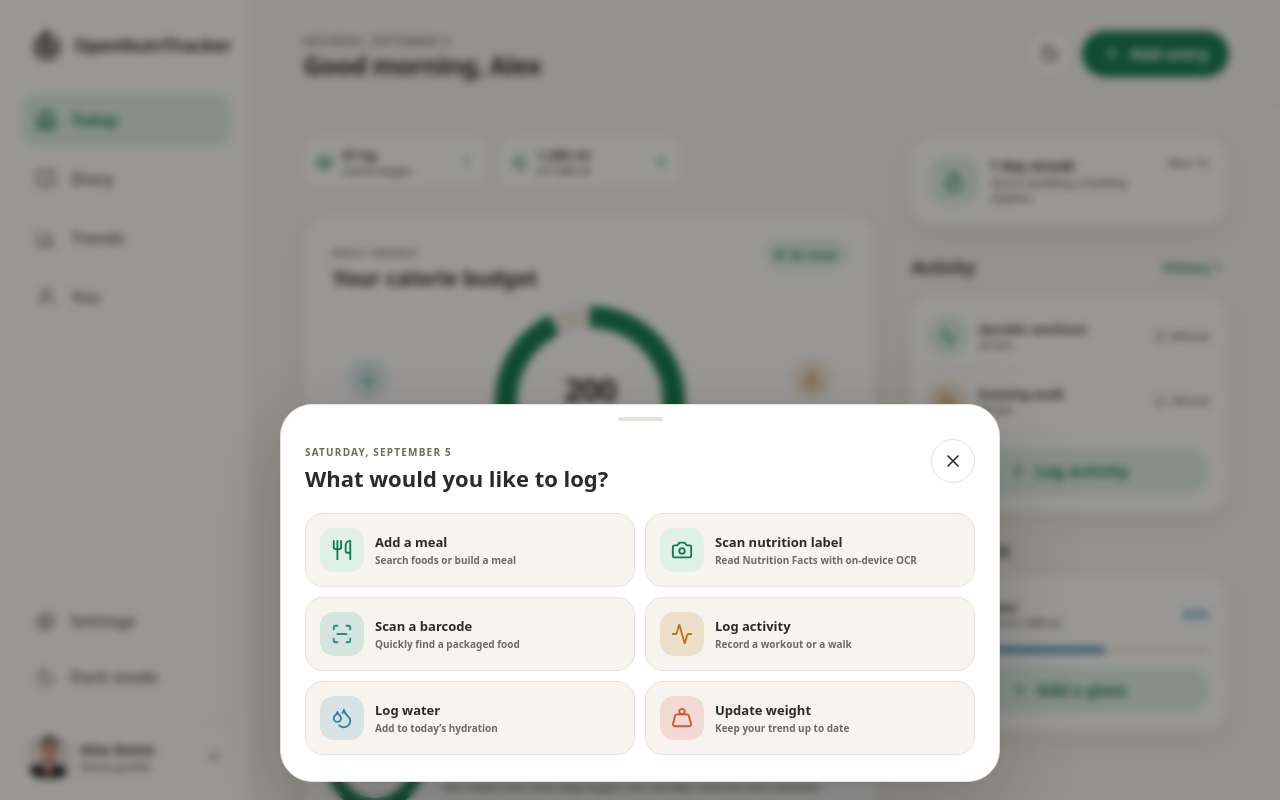
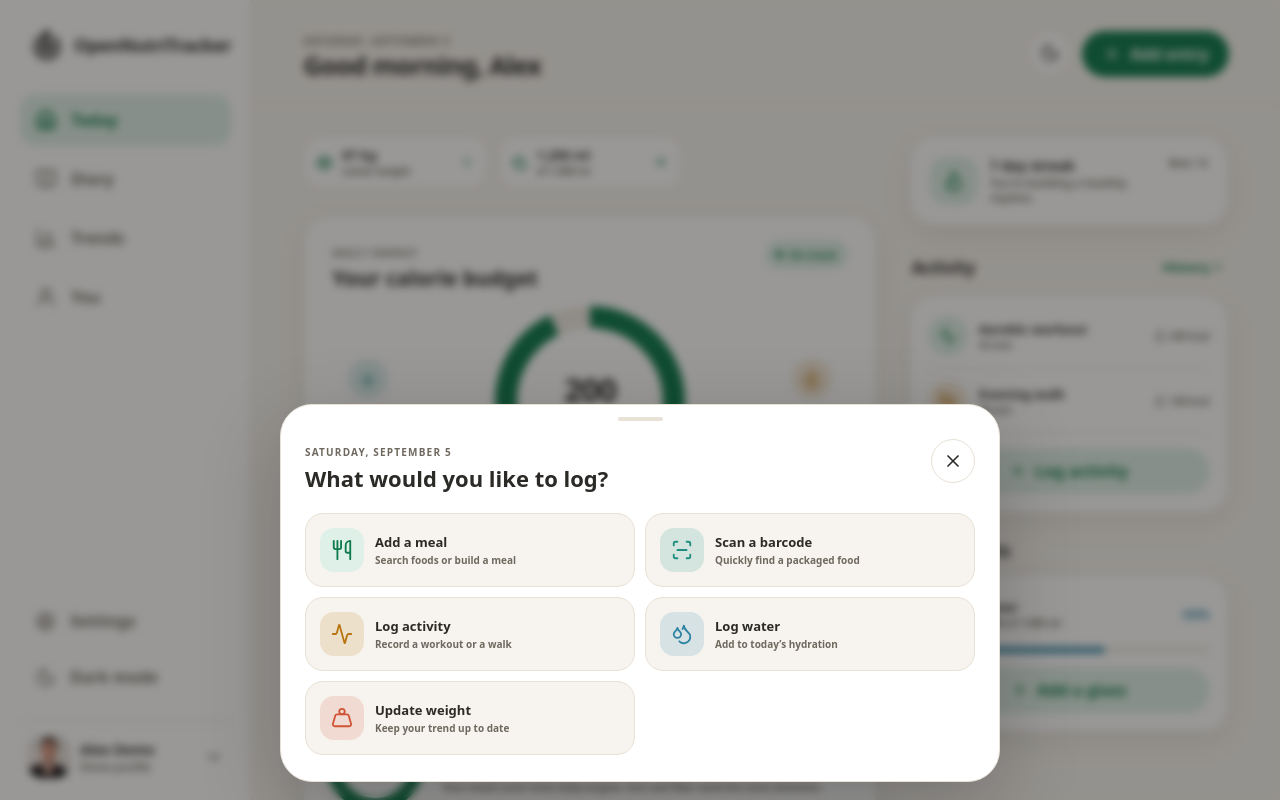
Before and after one commit to hetanthakkar/OpenNutriTracker-Web, a Next.js app: page / in a window 1280 px wide. Both pictures are taken after a click on the button "Add entry". Shown: the top 800 px of the page. Built offline with nearby package versions, Linux system fonts and the light colour scheme; a web font is replaced by a local one.

Commit message:
remove nutrition label OCR feature

```diff
--- a/components/app-shell.tsx
+++ b/components/app-shell.tsx
@@ -2,7 +2,7 @@
 
 import { useEffect, useState } from "react";
 import {
-  Activity, BarChart3, BookOpen, Camera, ChevronDown, Home, Moon, Plus, Settings,
+  Activity, BarChart3, BookOpen, ChevronDown, Home, Moon, Plus, Settings,
   Sun, UserRound, Utensils, Weight, X, Droplets, ScanLine,
 } from "lucide-react";
 import Image from "next/image";
@@ -11,7 +11,6 @@ import { DiaryView } from "./diary-view";
 import { TrendsView } from "./trends-view";
 import { ProfileView } from "./profile-view";
 import { SettingsView, type SettingsPanelId } from "./settings-view";
-import { NutritionLabelScanner } from "./nutrition-label-scanner";
 
 export type PageId = "home" | "diary" | "trends" | "profile" | "settings";
 
@@ -23,19 +22,17 @@ const navigation = [
 ];
 
 const addActions = [
-  { id: "meal", label: "Add a meal", detail: "Search foods or build a meal", icon: Utensils, tone: "green" },
-  { id: "nutrition-label", label: "Scan nutrition label", detail: "Read Nutrition Facts with on-device OCR", icon: Camera, tone: "green" },
-  { id: "barcode", label: "Scan a barcode", detail: "Quickly find a packaged food", icon: ScanLine, tone: "teal" },
-  { id: "activity", label: "Log activity", detail: "Record a workout or a walk", icon: Activity, tone: "amber" },
-  { id: "water", label: "Log water", detail: "Add to today’s hydration", icon: Droplets, tone: "blue" },
-  { id: "weight", label: "Update weight", detail: "Keep your trend up to date", icon: Weight, tone: "coral" },
+  { label: "Add a meal", detail: "Search foods or build a meal", icon: Utensils, tone: "green" },
+  { label: "Scan a barcode", detail: "Quickly find a packaged food", icon: ScanLine, tone: "teal" },
+  { label: "Log activity", detail: "Record a workout or a walk", icon: Activity, tone: "amber" },
+  { label: "Log water", detail: "Add to today’s hydration", icon: Droplets, tone: "blue" },
+  { label: "Update weight", detail: "Keep your trend up to date", icon: Weight, tone: "coral" },
 ];
 
 export function AppShell() {
   const [page, setPage] = useState<PageId>("home");
   const [dark, setDark] = useState(false);
   const [addOpen, setAddOpen] = useState(false);
-  const [nutritionScannerOpen, setNutritionScannerOpen] = useState(false);
   const [toast, setToast] = useState("");
   const [settingsPanel, setSettingsPanel] = useState<SettingsPanelId | null>(null);
   const [homeVisibility, setHomeVisibility] = useState<HomeVisibility>(defaultHomeVisibility);
@@ -54,15 +51,6 @@ export function AppShell() {
   const openSettings = (panel?: SettingsPanelId) => {
     setSettingsPanel(panel ?? null);
     setPage("settings");
-  };
-
-  const handleAddAction = (id: string, label: string) => {
-    setAddOpen(false);
-    if (id === "nutrition-label") {
-      setNutritionScannerOpen(true);
-      return;
-    }
-    setToast(`${label} selected — ready for backend wiring.`);
   };
 
   return (
@@ -132,8 +120,8 @@ export function AppShell() {
             <div className="sheet-handle" />
             <div className="sheet-header"><div><span className="eyebrow">Saturday, September 5</span><h2 id="add-title">What would you like to log?</h2></div><button className="icon-button" aria-label="Close" onClick={() => setAddOpen(false)}><X size={20} /></button></div>
             <div className="add-grid">
-              {addActions.map(({ id, label, detail, icon: Icon, tone }) => (
-                <button key={id} className="add-action" onClick={() => handleAddAction(id, label)}>
+              {addActions.map(({ label, detail, icon: Icon, tone }) => (
+                <button key={label} className="add-action" onClick={() => { setAddOpen(false); setToast(`${label} selected — ready for backend wiring.`); }}>
                   <span className={`icon-badge ${tone}`}><Icon size={22} /></span><span><strong>{label}</strong><small>{detail}</small></span>
                 </button>
               ))}
@@ -141,8 +129,6 @@ export function AppShell() {
           </section>
         </div>
       )}
-
-      {nutritionScannerOpen && <NutritionLabelScanner onClose={() => setNutritionScannerOpen(false)} />}
       {toast && <div className="toast" role="status">{toast}</div>}
     </div>
   );
```
